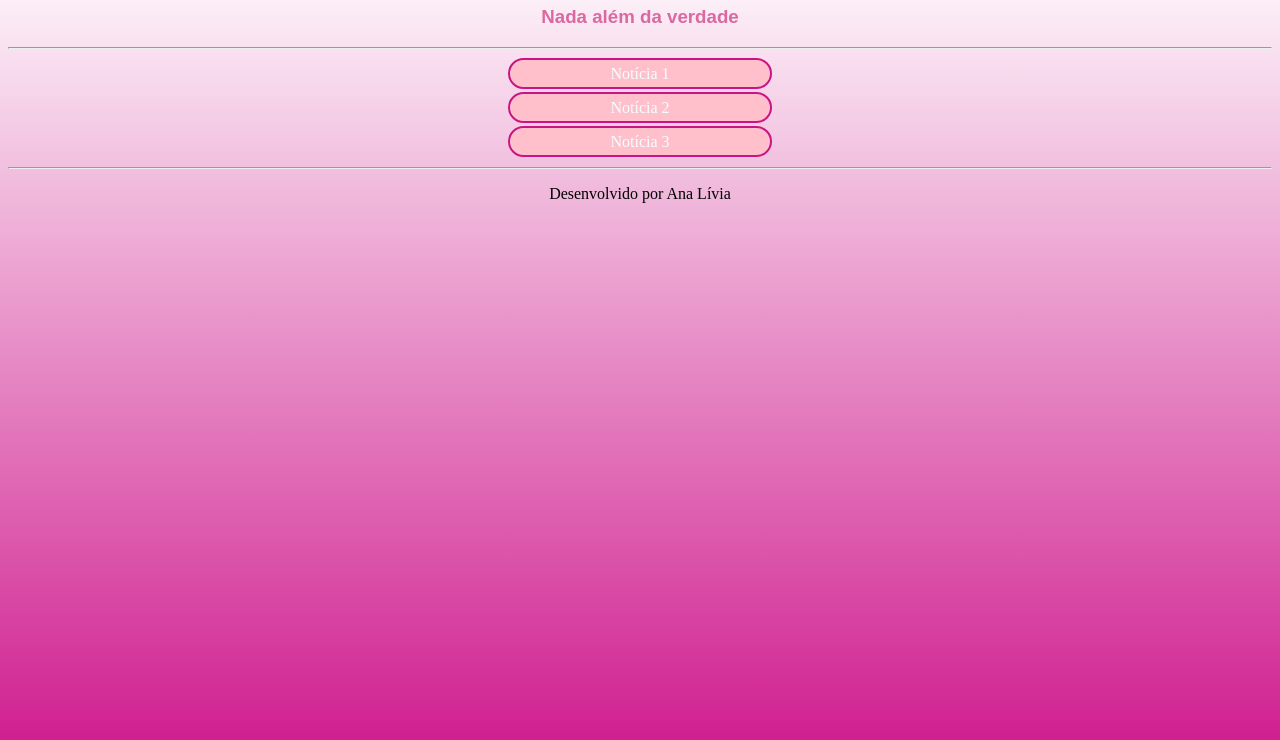
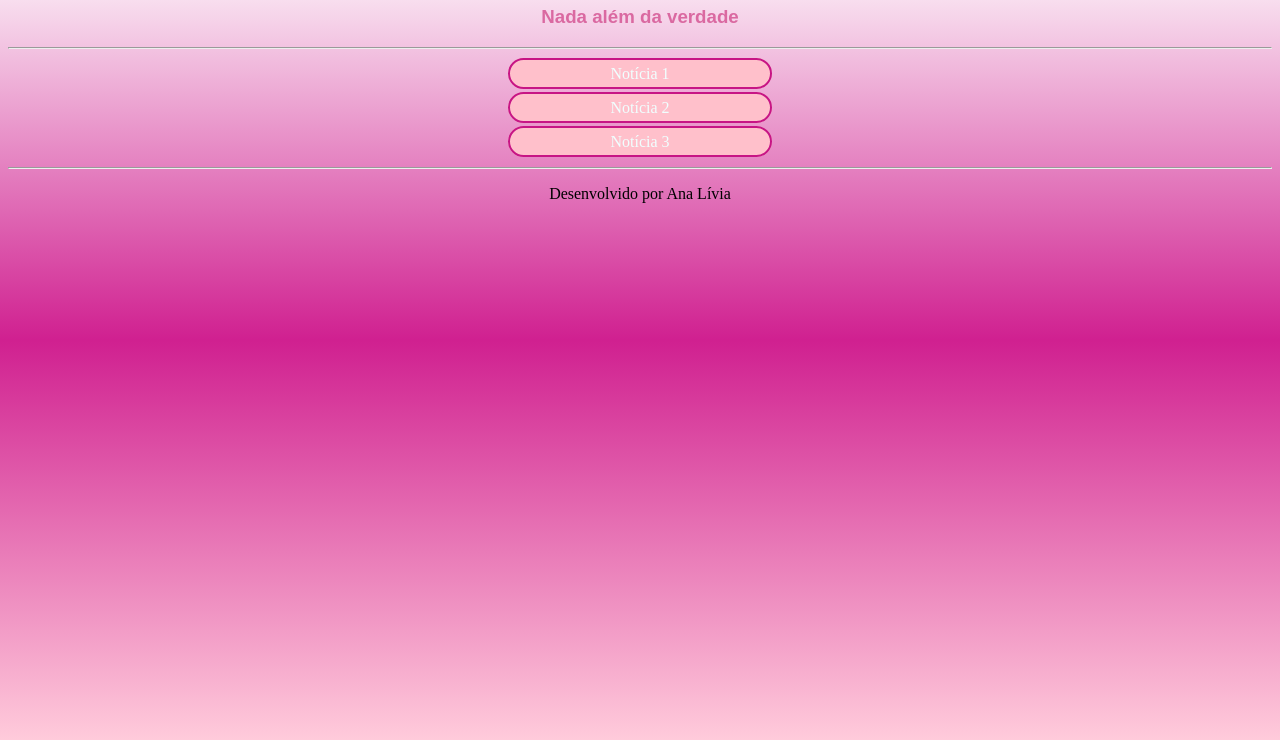
Before and after one commit to Ana979-aa/ananews, a plain HTML site: page index.html in a window 1280 px wide. Shown: the part 60-800 px from the top of the page. Drawn offline with Linux system fonts and the light colour scheme.

Commit message:
Alteraçao layout
Ajustes na cor de Background conforme solicitado pelo cliente

```diff
--- a/css/estilos.css
+++ b/css/estilos.css
@@ -1,6 +1,6 @@
 body{
 
-	background: linear-gradient(to top, #D02090, white);
+	background: linear-gradient(to top,	#FFCBDB, #D02090, white);
 	text-align: center;
 
 }
```
